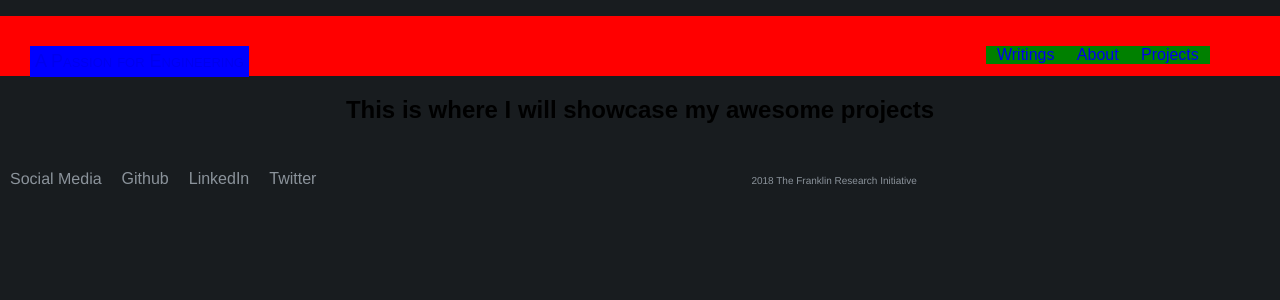
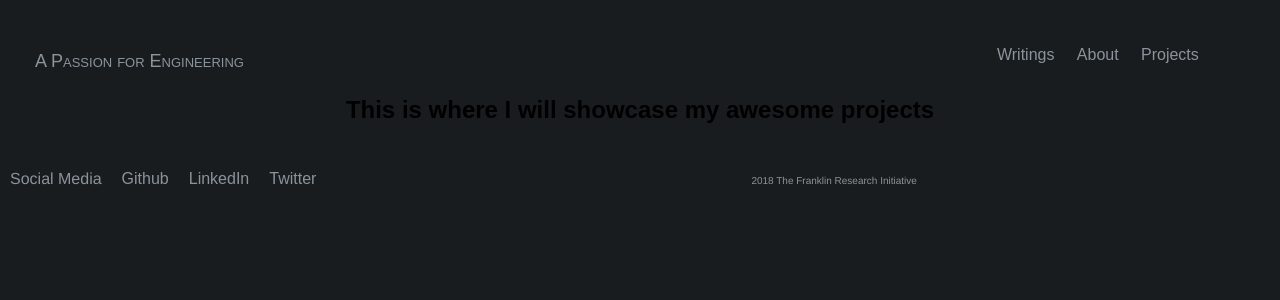
Before and after one commit to dave5801/Portfolio, a React (Create React App) app in the folder portfolio-site/: page /projects in a window 1280 px wide. Shown: the top 300 px of the page. Built offline with nearby package versions, Linux system fonts and the light colour scheme.

Commit message:
font decoration is gone

```diff
--- a/portfolio-site/src/scenes/home/navigation/navbar.css
+++ b/portfolio-site/src/scenes/home/navigation/navbar.css
@@ -6,8 +6,8 @@
 }
 
 .Navbar-elements{
-    /*background-color: #181c1f;*/
-    background-color: red;
+    background-color: #181c1f;
+    /*background-color: red;*/
     padding: 30px;
    /* padding-bottom: 30px;*/
   /* display: block;*/
@@ -28,7 +28,7 @@
 }
 
 .Nav-left {
-    background-color: blue;
+   /* background-color: blue;*/
     font-size: 18px;
     font-variant: small-caps;
     list-style: none;
@@ -38,7 +38,7 @@
 }
 
 .Nav-right {
-    background-color: green;
+    /*background-color: green; */
     font-size: 14px;
     font-weight: lighter;
     list-style: none;
@@ -73,6 +73,8 @@
         float: none;
     }
     .Nav-right{
+       /* background-color: #181c1f;*/
+       background-color: green;
         float: left;
         /*display: block;*/
         display: inline-block;
--- a/portfolio-site/src/scenes/home/navigation/navbar.js
+++ b/portfolio-site/src/scenes/home/navigation/navbar.js
@@ -6,8 +6,16 @@ import HomePage from './../homepage/homepage';
 import About from './../About/about';
 import Projects from './../Projects/projects';
 
+
+
 class Navbar extends Component {
   render() {
+
+    var linkStyle = {
+      textDecoration: 'none',
+      color: 'white'
+    };
+
     return (
       <Router>
         <div className="Router-Main">
@@ -15,18 +23,18 @@ class Navbar extends Component {
             <ul className="Navbar-elements">
               <div className="Nav-left">
                 <li>
-                  <Link to="/" style={{ textDecoration: 'none' }}>A Passion for Engineering</Link>
+                  <Link to="/" style={{textDecoration: 'none', color: '#8b939b'}}>A Passion for Engineering</Link>
                 </li>
               </div>
               <div className="Nav-right">
                 <li>
-                  <Link to="/writings" style={{ textDecoration: 'none' }}>Writings</Link>
+                  <Link to="/writings" style={{textDecoration: 'none', color: '#8b939b'}}>Writings</Link>
                 </li>
                 <li>
-                  <Link to="/about" style={{ textDecoration: 'none' }}>About</Link>
+                  <Link to="/about" style={{textDecoration: 'none', color: '#8b939b'}}>About</Link>
                 </li>
                 <li>
-                  <Link to="/projects" style={{ textDecoration: 'none' }}>Projects</Link>
+                  <Link to="/projects" style={{textDecoration: 'none', color: '#8b939b'}}>Projects</Link>
                 </li>
               </div>
             </ul>
```
